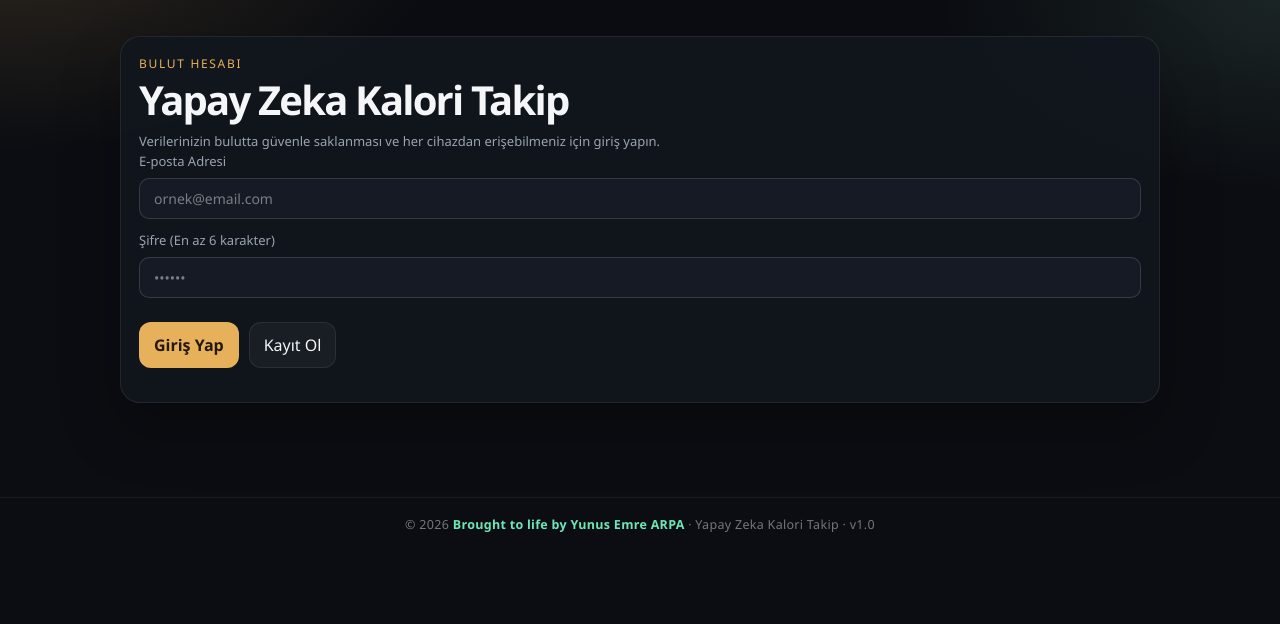
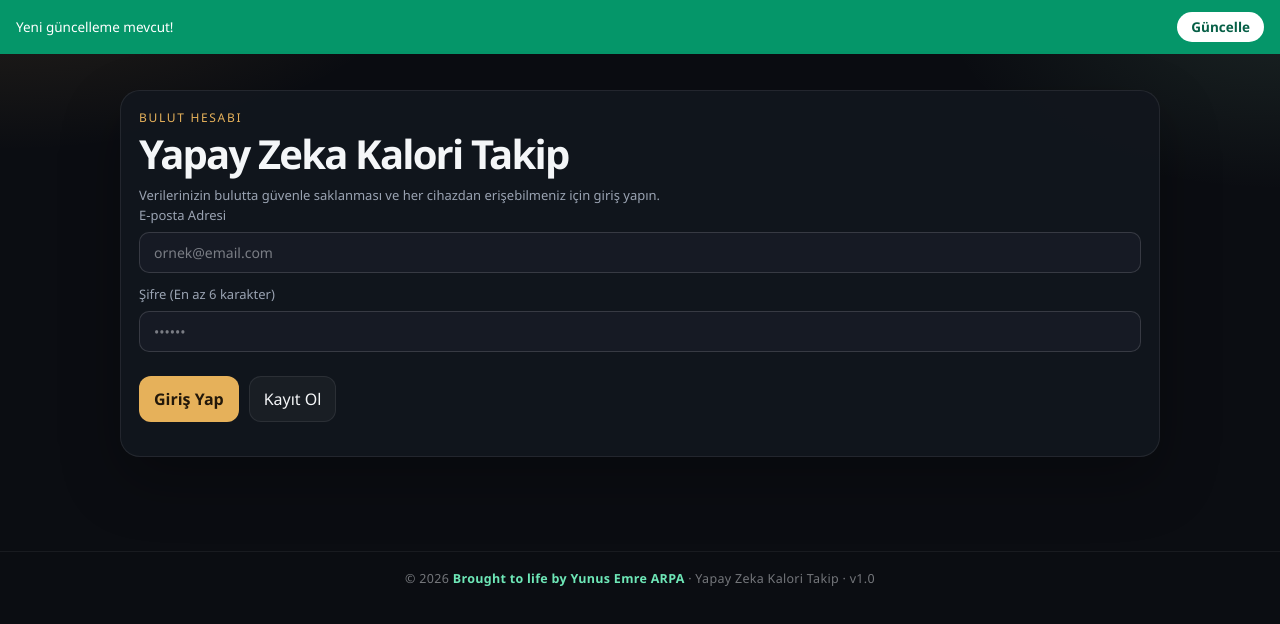
Before and after one commit to yarpa06/kalori-takip-mobil, a website: page www/index.html in a window 1280 px wide. Drawn offline with Linux system fonts and the light colour scheme.

Commit message:
Update index.html

```diff
--- a/www/index.html
+++ b/www/index.html
@@ -8,6 +8,11 @@
   <link rel="stylesheet" href="styles.css" />
 </head>
 <body>
+    <div id="update-banner" hidden style="background:#059669; color:#fff; padding:12px 16px; display:flex; justify-content:space-between; align-items:center; font-size:13.5px; font-weight:500;">
+    <span id="update-text">Yeni güncelleme mevcut!</span>
+    <a id="update-link" href="#" target="_blank" style="background:#ffffff; color:#065f46; padding:6px 14px; border-radius:999px; text-decoration:none; font-weight:700;">Güncelle</a>
+  </div>
+
   <!-- GİRİŞ / KAYIT EKRANI -->
   <main class="app" id="auth-screen">
     <section class="panel composer">
```
